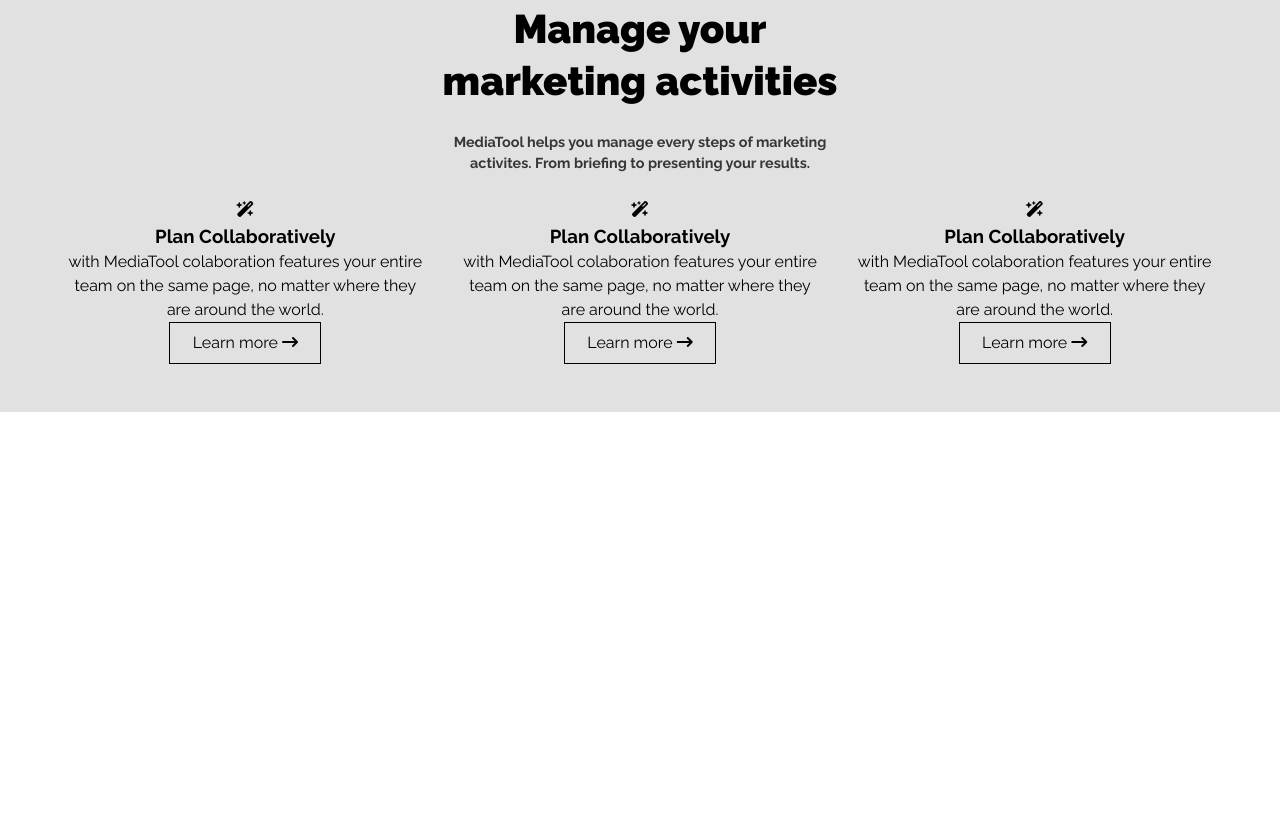
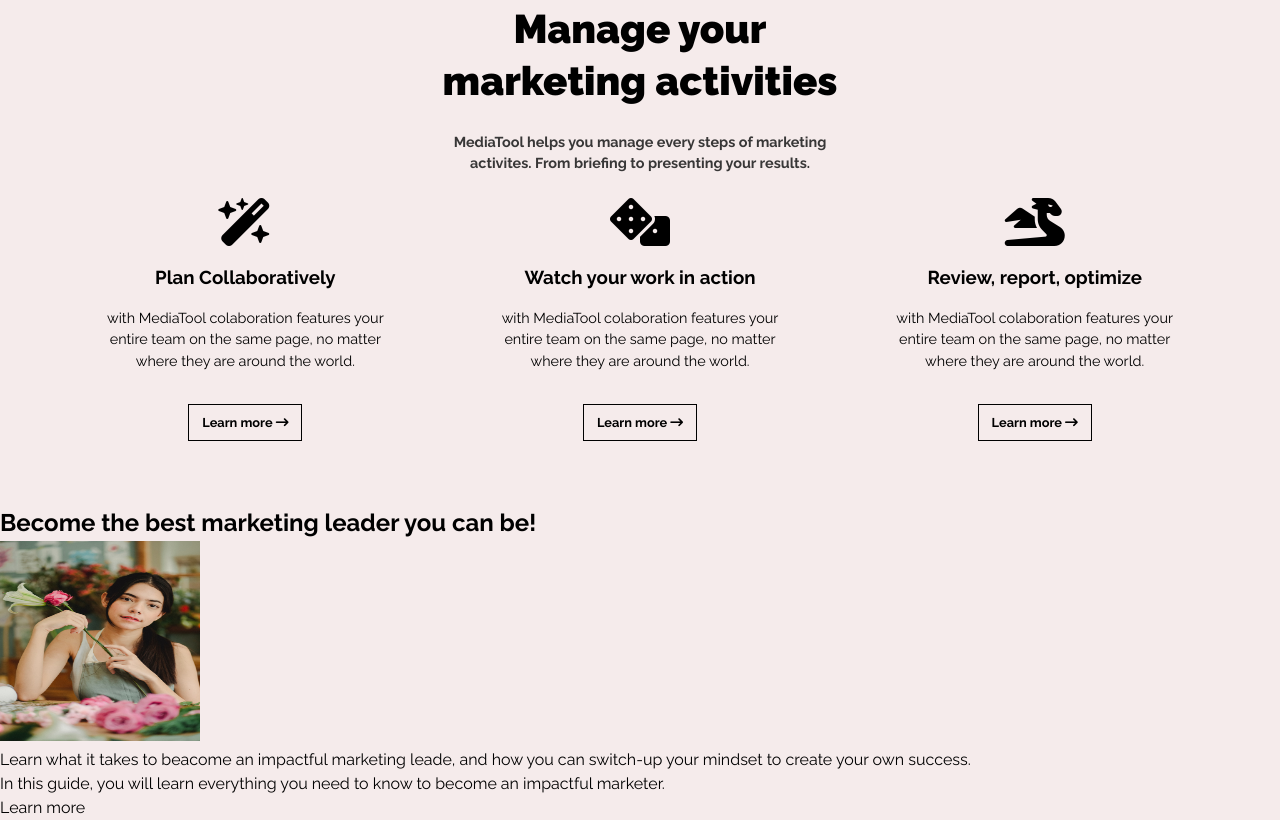
Before and after one commit to Ramyadav8383/mediaTool_project, a plain HTML site: page index.html in a window 1280 px wide. Shown: the part 765-1585 px from the top of the page. Before the commit the page ends 1177 px from the top, so only its background shows below. Drawn offline with nearby package versions, Linux system fonts and the light colour scheme.

Commit message:
new commit

```diff
--- a/css/main.css
+++ b/css/main.css
@@ -27,6 +27,12 @@ a {
   background-color: black;
   color: #fff;
   cursor: pointer;
+}
+.btn-light {
+  padding: 0.5rem 0.8rem;
+  margin: 1rem 0;
+  font-size: 0.8rem;
+  font-weight: bold;
 }
 header {
   padding: 0 1rem;
@@ -97,7 +103,7 @@ header {
 
 /* activities */
 #activities {
-  background: rgb(226, 225, 225);
+  background: rgb(245, 235, 235);
   padding: 2rem;
 }
 #activities h2 {
@@ -122,4 +128,16 @@ header {
 }
 .activities-content div {
   margin: 0 1rem;
+  padding: 0 2rem;
 }
+.activities-content h3 {
+  margin-top: 1rem;
+}
+.activities-content p {
+  margin: 1rem 0;
+  font-size: 0.9rem;
+}
+/* marketing */
+#marketing {
+  background-color: rgb(245, 235, 235);
+}
--- a/index.html
+++ b/index.html
@@ -93,41 +93,67 @@
       <div class="activities-content">
         <!-- first -->
         <div>
-          <i class="fa-solid fa-wand-magic-sparkles"></i>
+          <i class="fa-solid fa-wand-magic-sparkles fa-3x"></i>
           <h3>Plan Collaboratively</h3>
           <p>
             with MediaTool colaboration features your entire team on the same
             page, no matter where they are around the world.
           </p>
-          <a href="#" class="btn"
+          <a href="#" class="btn btn-light"
             >Learn more <i class="fa-solid fa-arrow-right-long"></i
           ></a>
         </div>
         <!-- second -->
         <div>
-          <i class="fa-solid fa-wand-magic-sparkles"></i>
-          <h3>Plan Collaboratively</h3>
+          <i class="fa-solid fa-dice fa-3x"></i>
+          <h3>Watch your work in action</h3>
           <p>
             with MediaTool colaboration features your entire team on the same
             page, no matter where they are around the world.
           </p>
-          <a href="#" class="btn"
+          <a href="#" class="btn btn-light"
             >Learn more <i class="fa-solid fa-arrow-right-long"></i
           ></a>
         </div>
         <!-- third -->
         <div>
-          <i class="fa-solid fa-wand-magic-sparkles"></i>
-          <h3>Plan Collaboratively</h3>
+          <i class="fa-solid fa-dragon fa-3x"></i>
+          <h3>Review, report, optimize</h3>
           <p>
             with MediaTool colaboration features your entire team on the same
             page, no matter where they are around the world.
           </p>
-          <a href="#" class="btn"
+          <a href="#" class="btn btn-light"
             >Learn more <i class="fa-solid fa-arrow-right-long"></i
           ></a>
         </div>
       </div>
     </section>
+    <!-- marketing -->
+    <section id="marketing">
+      <h2>Become the best marketing leader you can be!</h2>
+      <div class="marketing-left">
+        <div></div>
+        <div>
+          <img
+            src="./img/pexels-amina-filkins-5409685.jpg"
+            alt=""
+            width="200px"
+            height="200px"
+          />
+        </div>
+      </div>
+      <div class="marketing-right">
+        <p>
+          Learn what it takes to beacome an impactful marketing leade, and how
+          you can switch-up your mindset to create your own success.
+        </p>
+        <p>
+          In this guide, you will learn everything you need to know to become an
+          impactful marketer.
+        </p>
+        <a href="#">Learn more</a>
+      </div>
+    </section>
   </body>
 </html>
```
Also changed, not shown: img/pexels-amina-filkins-5409685.jpg (added).
